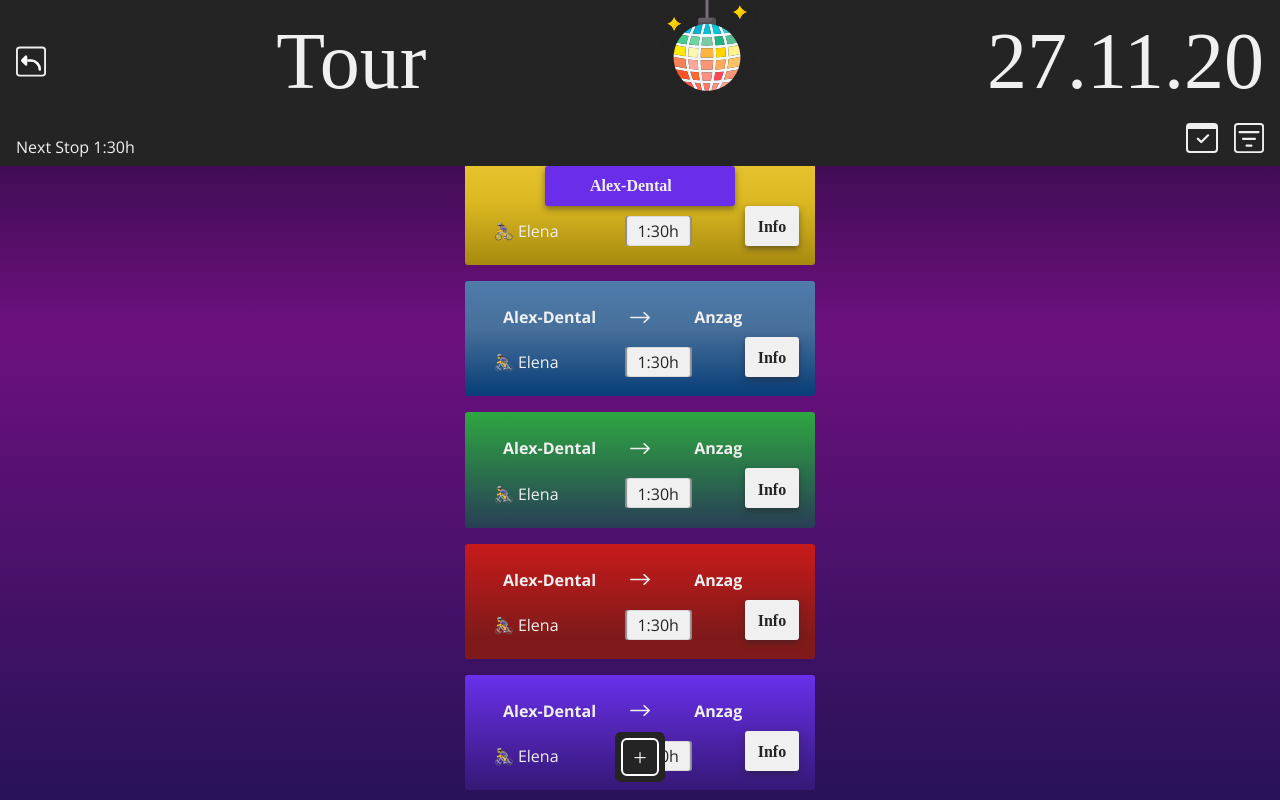
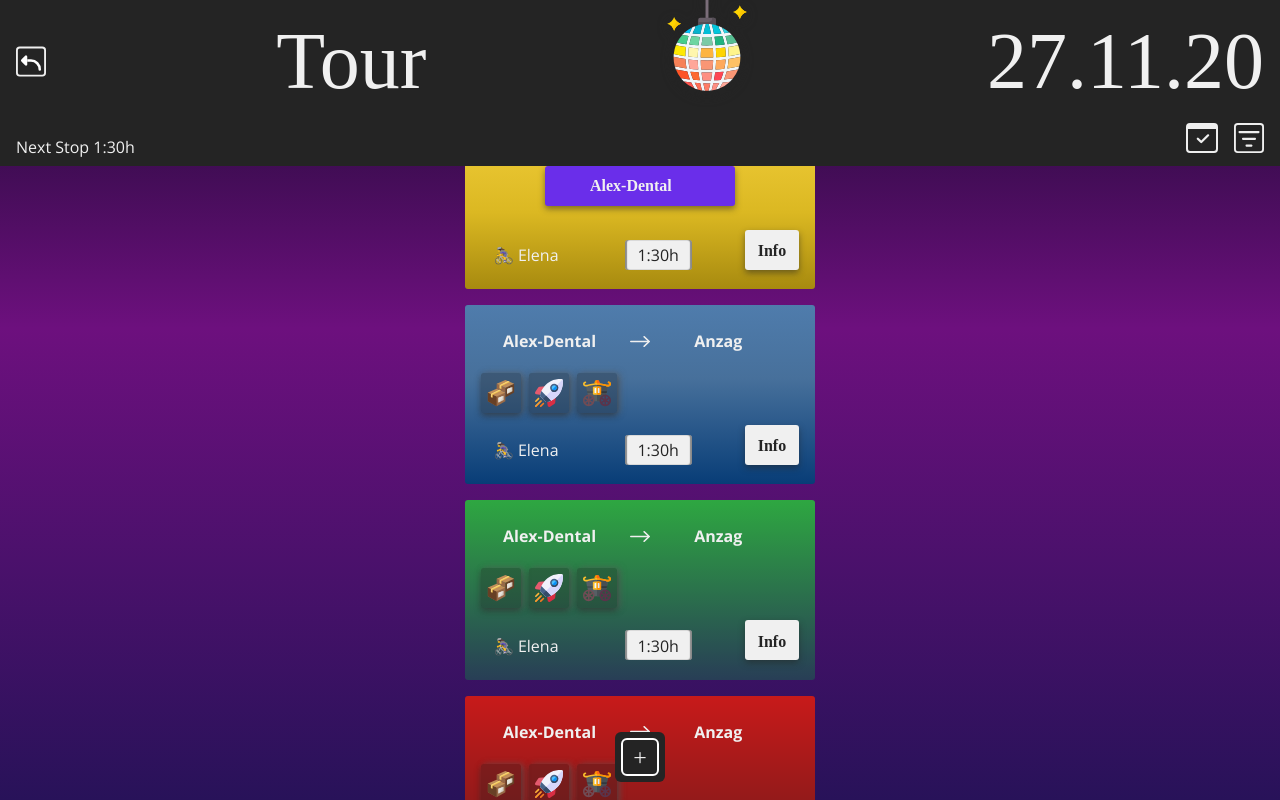
Before and after one commit to DiscoDevs/DispoDisco, a React (Create React App) app in the folder client/: page /rides in a window 1280 px wide. Built offline with nearby package versions, Linux system fonts and the light colour scheme; a web font is replaced by a local one.

Commit message:
:bug: Fix Badges not showing up on Cards

```diff
--- a/client/src/components/Card.js
+++ b/client/src/components/Card.js
@@ -108,7 +108,19 @@ const InfoContainer = styled.div`
   padding: 0rem 0 0.2rem;
 `;
 
-const Card = ({ type, ...props }) => {
+const LabelContainer = styled.div`
+  display: flex;
+  /* justify-content: space-evenly; */
+  margin: 0.75rem auto;
+  & > :not(:first-child) {
+    margin-left: 0.5rem;
+  }
+  & > * {
+    font-size: 0.8rem;
+  }
+`;
+
+const Card = ({ type, labels, info = true, ...props }) => {
   return (
     <CardContainer type={type} {...props}>
       <Header>
@@ -124,10 +136,15 @@ const Card = ({ type, ...props }) => {
           </>
         )}
       </Header>
+      <LabelContainer>{labels && labels}</LabelContainer>
       <InfoContainer>
         <CardButton type="rider" label="🚴‍♀️ Elena" />
         <CardButton type="timer" label="1:30h" />
-        <CardButton type="info" label="Info" />
+        {info ? (
+          <CardButton type="info" label="Info" />
+        ) : (
+          <div style={{ width: "70px" }} />
+        )}
       </InfoContainer>
     </CardContainer>
   );
@@ -141,6 +158,8 @@ Card.propTypes = {
     "concurrentRide",
     "onTimeRide",
   ]),
+  labels: PropTypes.object,
+  info: PropTypes.bool,
   rider: PropTypes.string,
   onClick: PropTypes.func,
 };
```
